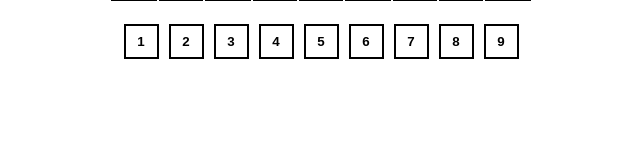
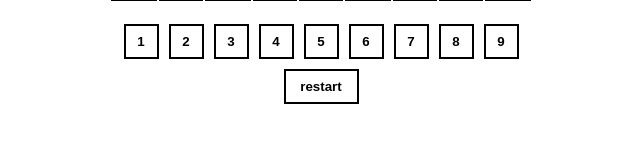
Before and after one commit to EZhitnikovich/Sudoku, a React (Create React App) app: page / in a window 1280 px wide. Shown: the part 461-604 px from the top of the page, without its empty margins (319-959 px from the left). Built offline with nearby package versions, Linux system fonts and the light colour scheme.

Commit message:
add restart button

```diff
--- a/src/App.tsx
+++ b/src/App.tsx
@@ -3,17 +3,12 @@ import { Stopwatch } from './stopwatch';
 import { DrawKeyboard } from './keyboard';
 import { generateField, generateMask, generatePlayableField } from './field';
 import { useEffect, useState } from 'react';
+import keyboardStyle from './Keyboard.module.css'
 
 function App() {
-  const [field, setField] = useState(() => {
-    return generateField()
-  })
-  const [playableField, setPlayableField] = useState(() => {
-    return generatePlayableField(field)
-  })
-  const [mask, setMask] = useState(()=>{
-    return generateMask(playableField)
-  })
+  const [field, setField] = useState(generateField())
+  const [playableField, setPlayableField] = useState(generatePlayableField(field))
+  const [mask, setMask] = useState(generateMask(playableField))
 
   const [selectedNumber, setSelectedNumber] = useState<number>(0)
   const [time, setTime] = useState(0);
@@ -27,6 +22,19 @@ function App() {
     }
   })
 
+  const restart = () => {
+    let field = generateField()
+    let playable = generatePlayableField(field)
+    let mask = generateMask(playable)
+    setField(field)
+    setPlayableField(playable)
+    setMask(mask)
+    setSelectedNumber(0)
+    setTime(0)
+    setIsRunning(true)
+    setIsWin(false)
+  }
+
   return (
     <div>
       <div style={{display:'flex', justifyContent:'center', fontWeight:'bold', fontSize:'20px'}}>{isWin ? "Win" : ""}</div>
@@ -34,6 +42,9 @@ function App() {
       <DrawField field={playableField} selectedNumber={selectedNumber} mask={mask}/>
       <DrawKeyboard selectedNumber={selectedNumber}
                     setSelectedNumber={setSelectedNumber}/>
+      <div style={{display: 'flex', justifyContent:'center'}}>
+        <button className={keyboardStyle.btn} style={{width:'75px'}} onClick={restart}>restart</button>
+      </div>
     </div>
   );
 }
--- a/src/Keyboard.module.css
+++ b/src/Keyboard.module.css
@@ -8,8 +8,7 @@
     font-weight: bold;
 }
 
-.btn:hover,
-.btn:focus{
+.btn:hover{
     background-color: lightgray;
 }
 
```
